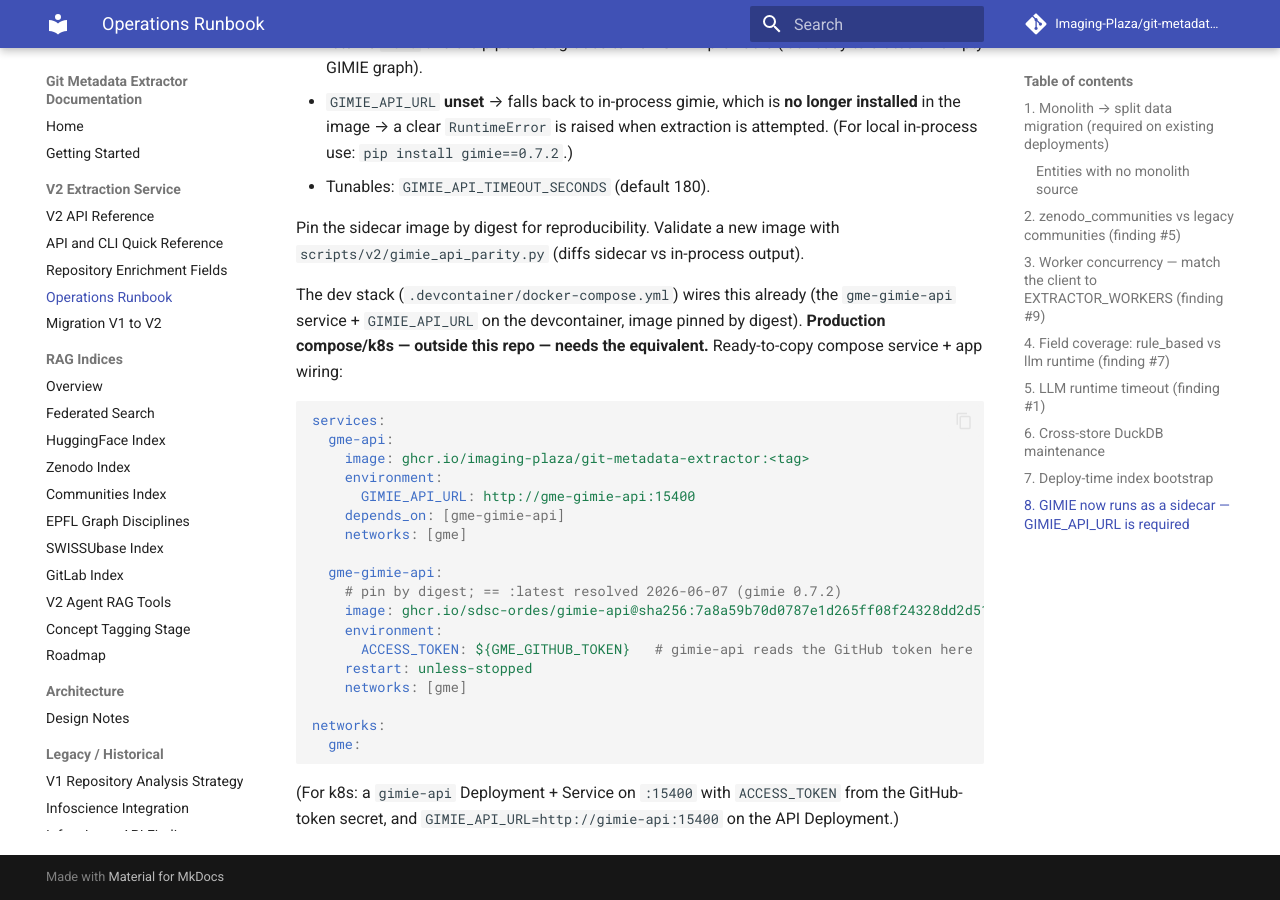
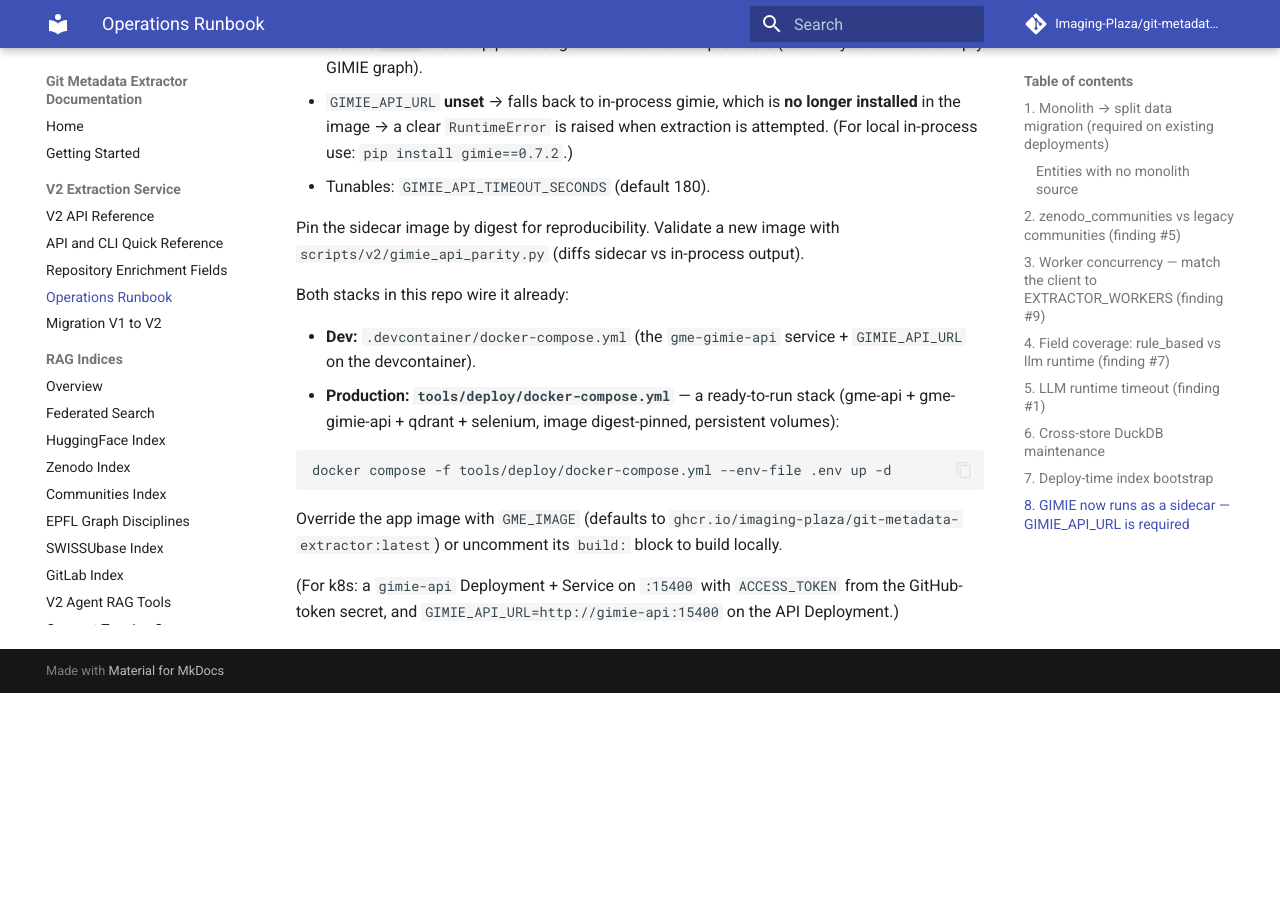
Before and after one commit to Imaging-Plaza/git-metadata-extractor, an MkDocs documentation site: the page built from docs/OPERATIONS_RUNBOOK.md, in a window 1280 px wide and 900 px high, scrolled down 4347 px. Built offline with MkDocs 1.6.1 and Material for MkDocs 9.7.7, drawn with Linux system fonts in a browser that asks for light colours; comment, search, counter and statistics services are not loaded; the version menu is left out; after the commit the page ends 5040 px from its top, so only the background shows below that.

Commit message:
chore(deploy): add production docker-compose with the gme-gimie-api sidecar
Bring the production deploy stack into the repo (was outside it) so the sidecar
is version-controlled on develop, not just a runbook snippet.

tools/deploy/docker-compose.yml: gme-api (the published GHCR image, GIMIE_API_URL
+ qdrant/selenium wiring, persistent /app/data + qdrant volumes, bootstraps
stores at startup) + gme-gimie-api (REQUIRED sidecar, digest-pinned, ACCESS_TOKEN
from GME_GITHUB_TOKEN) + gme-qdrant + gme-selenium. Run with
`docker compose -f tools/deploy/docker-compose.yml --env-file .env up -d`;
override the app image with GME_IMAGE or uncomment build: to build locally.

OPERATIONS_RUNBOOK §8 now points at this concrete file instead of an inline
snippet. mkdocs --strict still passes.

````diff
--- a/docs/OPERATIONS_RUNBOOK.md
+++ b/docs/OPERATIONS_RUNBOOK.md
@@ -182,31 +182,21 @@
 Pin the sidecar image by digest for reproducibility. Validate a new image with
 `scripts/v2/gimie_api_parity.py` (diffs sidecar vs in-process output).
 
-The dev stack (`.devcontainer/docker-compose.yml`) wires this already (the
-`gme-gimie-api` service + `GIMIE_API_URL` on the devcontainer, image pinned by
-digest). **Production compose/k8s — outside this repo — needs the equivalent.**
-Ready-to-copy compose service + app wiring:
+Both stacks in this repo wire it already:
 
-```yaml
-services:
-  gme-api:
-    image: ghcr.io/imaging-plaza/git-metadata-extractor:<tag>
-    environment:
-      GIMIE_API_URL: http://gme-gimie-api:15400
-    depends_on: [gme-gimie-api]
-    networks: [gme]
+- **Dev:** `.devcontainer/docker-compose.yml` (the `gme-gimie-api` service +
+  `GIMIE_API_URL` on the devcontainer).
+- **Production:** **`tools/deploy/docker-compose.yml`** — a ready-to-run stack
+  (gme-api + gme-gimie-api + qdrant + selenium, image digest-pinned, persistent
+  volumes):
 
-  gme-gimie-api:
-    # pin by digest; == :latest resolved 2026-06-07 (gimie 0.7.2)
-    image: ghcr.io/sdsc-ordes/gimie-api@sha256:7a8a59b70d0787e1d265ff08f24328dd2d518f25dcc504b0420f8648ce99ecdb
-    environment:
-      ACCESS_TOKEN: ${GME_GITHUB_TOKEN}   # gimie-api reads the GitHub token here
-    restart: unless-stopped
-    networks: [gme]
+  ```bash
+  docker compose -f tools/deploy/docker-compose.yml --env-file .env up -d
+  ```
 
-networks:
-  gme:
-```
+  Override the app image with `GME_IMAGE` (defaults to
+  `ghcr.io/imaging-plaza/git-metadata-extractor:latest`) or uncomment its
+  `build:` block to build locally.
 
 (For k8s: a `gimie-api` Deployment + Service on `:15400` with `ACCESS_TOKEN`
 from the GitHub-token secret, and `GIMIE_API_URL=http://gimie-api:15400` on the
````
Also changed, not shown: 1 other file.
